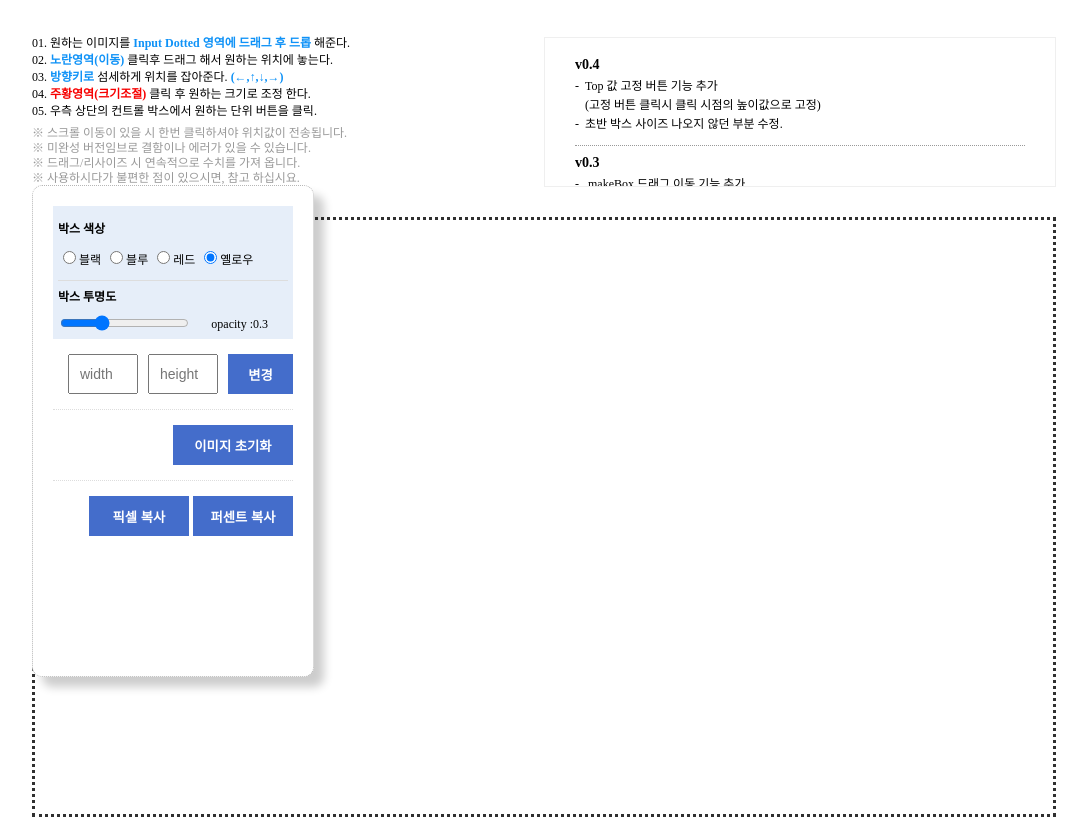
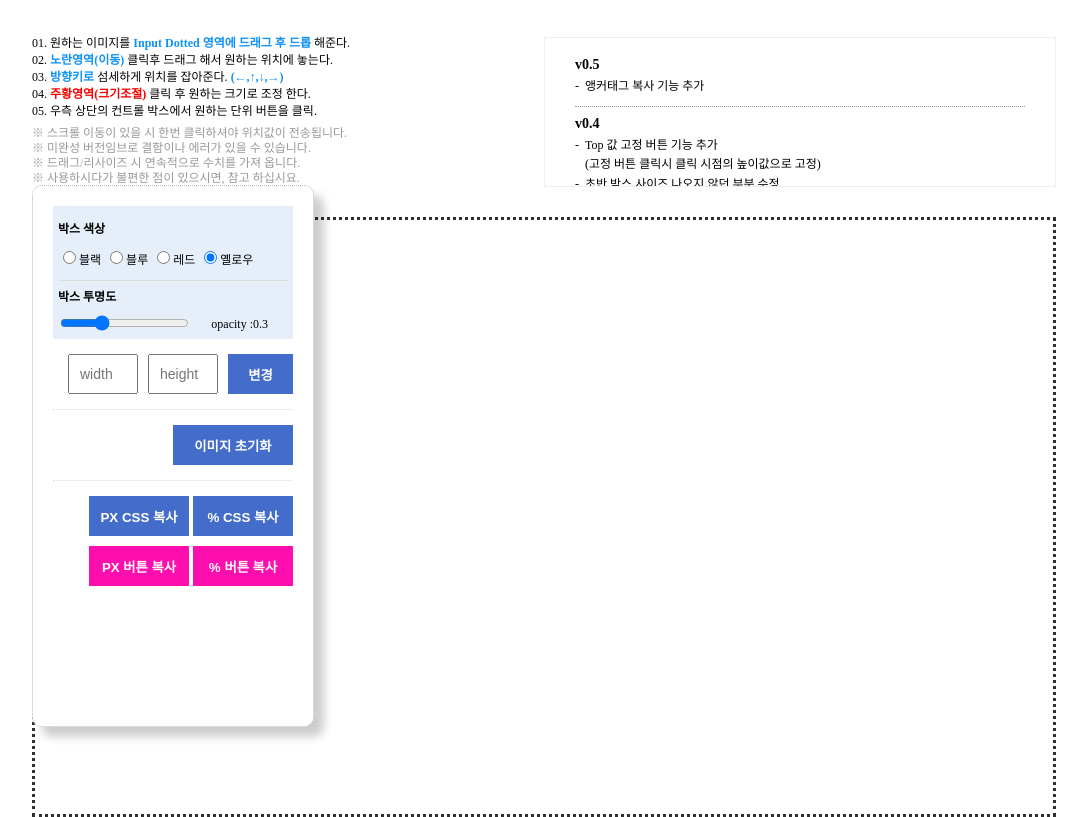
Before and after one commit to daesung6756/pro-ject, a plain HTML site: page imggetoffset/index.html in a window 1280 px wide. Shown: the part 95-912 px from the top of the page, without its empty margins (96-1183 px from the left). Drawn offline with nearby package versions, Linux system fonts and the light colour scheme.

Commit message:
img get offset v0.5

```diff
--- a/imggetoffset/css/img-offset.css
+++ b/imggetoffset/css/img-offset.css
@@ -30,8 +30,10 @@ html, body{width:100%;height:100%;}
 .box-control .color-ctrl{padding-bottom:10px;border-bottom:1px solid #ddd;line-height:1.4;}
 
 .boardcopy-wrap {padding:15px 0;text-align:right;}
-.boardcopy-wrap button{width:100px;height:40px;cursor:pointer;background:#446dcb;border:1px solid #446dcb;color:#fff;font-weight:bold;transition: background .3s linear}
+.boardcopy-wrap button{width:100px;height:40px;cursor:pointer;background:#446dcb;border:0;color:#fff;font-weight:bold;transition: background .3s linear;}
 .boardcopy-wrap button:hover {background:#303030;}
+.boardcopy-wrap button.direct {background: #fe0eae}
+.boardcopy-wrap button.direct:hover {background:#f70000;}
 
 .resualt-px {margin-top:10px;}
 .resualt-px textarea {color:#0f92f7;line-height:1.4;border:0;resize:none;width:100%;font-size:14px;font-weight:bold;padding:0;}
@@ -64,6 +66,9 @@ html, body{width:100%;height:100%;}
 
 .release-info {max-height:150px;overflow:hidden;overflow-y:scroll;}
 
+.fixed-dim {position:fixed;top:0;left:0;width:100%;height:100%;background:rgba(0,0,0,.6);z-index:103;}
+.fixed-dim textarea {position:absolute;top:50%;left:50%;transform:translate(-50%,-50%);padding:10px;width:100%;max-width:600px;min-height:100px;background:#fff;border:1px solid #ddd;}
+
 /* list */
 .ol-list {font-size:12px;max-width:1024px;margin:0 auto;}
 .ol-list li + li{margin-top:5px;}
--- a/imggetoffset/index.html
+++ b/imggetoffset/index.html
@@ -50,8 +50,14 @@
         <button type="button" class="img-view-reset" onclick="handleFileSelectReset()">이미지 초기화</button>
     </div>
     <div class="boardcopy-wrap">
-        <button type="button" onclick="boardCopyEvent('#resualt-px')">픽셀 복사</button>
-        <button type="button" onclick="boardCopyEvent('#resualt-per')">퍼센트 복사</button>
+        <div>
+            <button type="button" onclick="boardCopyEvent('#resualt-px')">PX CSS 복사</button>
+            <button type="button" onclick="boardCopyEvent('#resualt-per')">% CSS 복사</button>
+        </div>
+        <div style="margin-top:10px;">
+            <button type="button" class="direct" onclick="appendBtn('#resualt-px')">PX 버튼 복사</button>
+            <button type="button" class="direct" onclick="appendBtn('#resualt-per')">% 버튼 복사</button>
+        </div>
     </div>
     <div class="resualt-px">
         <textarea id="resualt-px" readonly="readonly"></textarea>
@@ -74,7 +80,7 @@
 
 <div class="wrap">
     <header class="header">
-        <h1 class="title tc">LEEDS GET IMAGES OFFSET GENERATOR v0.4</h1>
+        <h1 class="title tc">LEEDS GET IMAGES OFFSET GENERATOR v0.5</h1>
         <p class="title-desc tc">Made in Korea!</p>
         <div class="row mt40">
             <div class="column n2">
@@ -95,6 +101,12 @@
             <div class="column n2">
                 <div class="release-info">
                     <ul>
+                        <li>
+                            <strong>v0.5</strong>
+                            <ul>
+                                <li>앵커태그 복사 기능 추가</li>
+                            </ul>
+                        </li>
                         <li>
                             <strong>v0.4</strong>
                             <ul>
--- a/imggetoffset/js/img-offset.js
+++ b/imggetoffset/js/img-offset.js
@@ -139,10 +139,28 @@ function resizeMoveDrawData() {
         $('.resualt-px').children().val("top:" + draggableOffsetTop + "px;left:"+ draggableOffsetLeft +'px;width:' + input[0].value + 'px;height:'+ input[1].value +'px');
     }
 }
+function appendBtn ($target) {
+    var $body = $('body');
+    var $tg = $($target).val();
+    if($tg !== null && $tg !== undefined && $tg !== ''){
+        $body.append('<div class="fixed-dim"><textarea><a href="" title="내용" class="tp_btn" style="' + $tg + '" target="_self"><span class="hidden">내용</span></a></textarea></div>');
+         $('.fixed-dim').children('textarea').select();
+        document.execCommand('Copy');
+    } else {
+        alert('정확한 수치가 없습니다.');
+        return false;
+    }
+}
 function boardCopyEvent(el) {
     var $getText = $(el);
-    $getText.select();
-    document.execCommand('Copy');
+    var $value = $getText.val();
+    if($value !== null && $value !== undefined && $value !== ''){
+        $getText.select();
+        document.execCommand('Copy');
+    } else {
+        alert('정확한 수치가 없습니다.');
+    }
+
 }
 function mouseEventKeyMove(direction) {
     var $direction = direction;
@@ -270,7 +288,6 @@ $(document).ready(function() {
                 break;
         }
     });
-
     $(document).on('click','.m-event-area',function(){
         resizeMoveGetData();
         resizeMoveDrawData();
@@ -324,7 +341,9 @@ $(document).ready(function() {
             return false;
         }
     });
-
+    $(document).on('click', '.fixed-dim', function() {
+        $(this).remove();
+    });
     $(document).on('click','.change-btn', function() {
         var input = $(".makeBox").find('.input-area').children();
         var $target = $('.rect-box');
```
